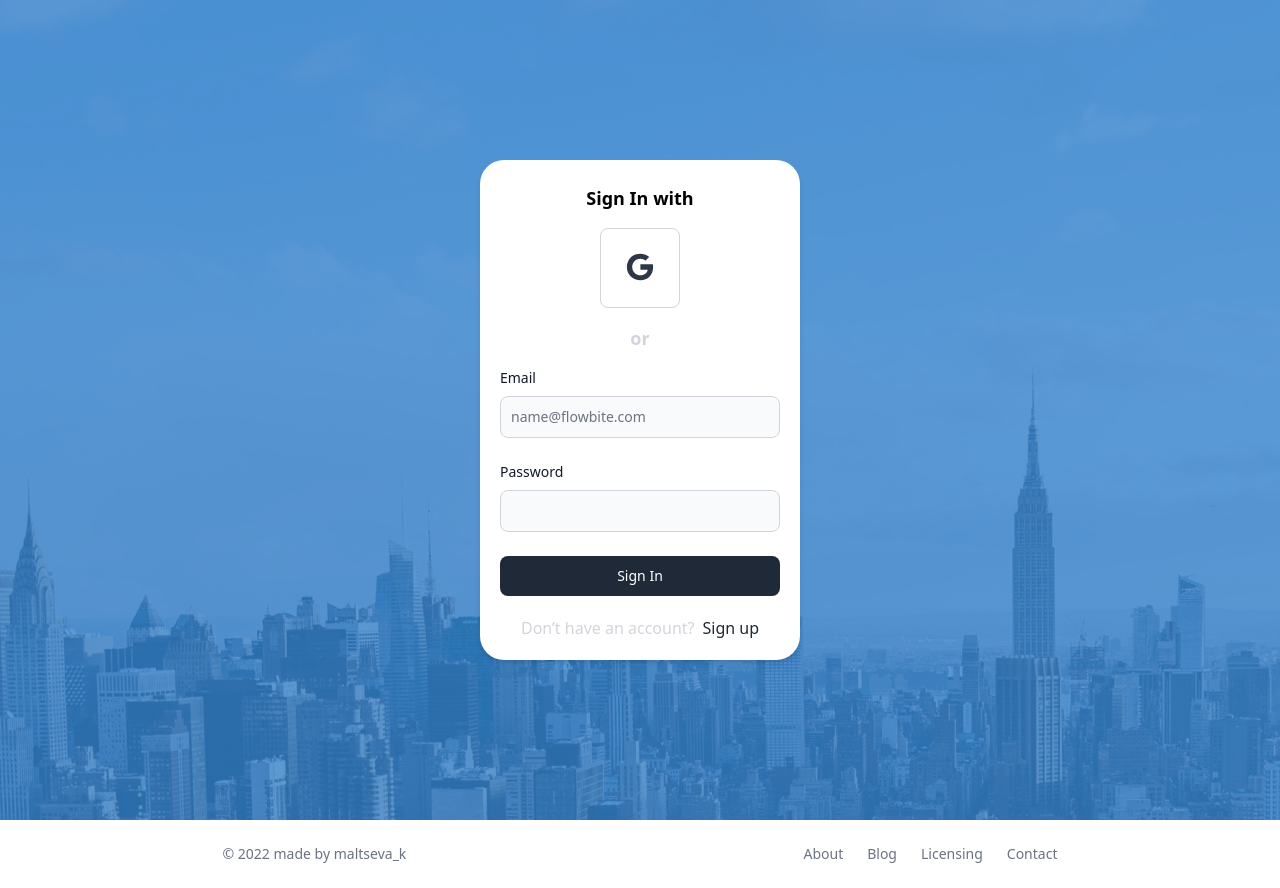
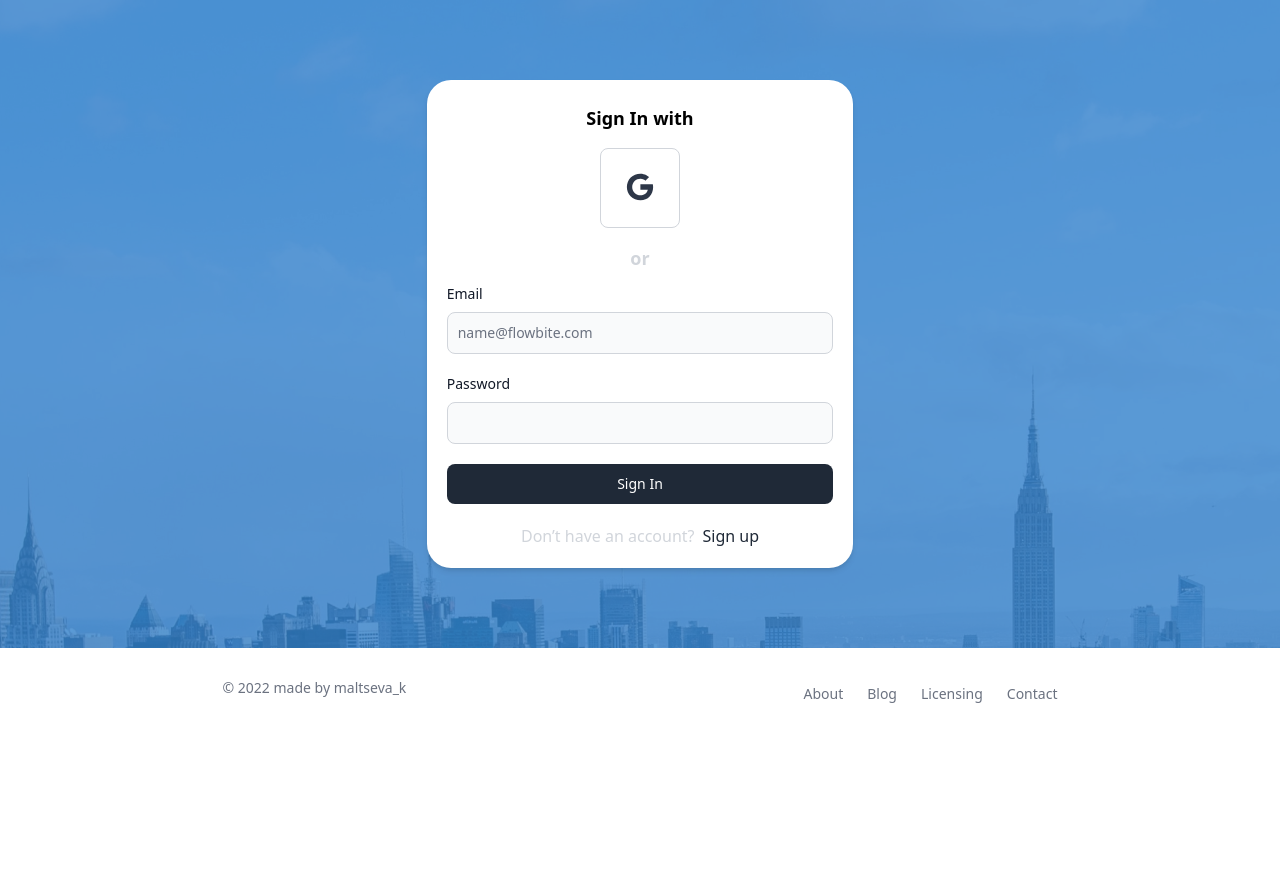
Before and after one commit to maltseva-k/argon, a Vue app: page /login in a window 1280 px wide. After the commit the page ends 800 px from the top, so only its background shows below. Built offline with nearby package versions, Linux system fonts and the light colour scheme; no server answers.

Commit message:
update UX of login-, register-, notfound- & stub- page's

```diff
--- a/src/components/FooterOfPage.vue
+++ b/src/components/FooterOfPage.vue
@@ -1,8 +1,8 @@
 <template>
-  <footer class="flex bg-white inset-x-0 p-4 border-transparent md:items-center md:justify-around md:p-6 dark:bg-gray-800">
+  <footer class="flex bg-white inset-x-0 p-4 border-transparent align-middle items-center justify-around md:items-center md:justify-around md:p-6 dark:bg-gray-800">
     <span class="text-sm text-gray-500 sm:text-center dark:text-gray-400">© 2022 made by <a href="https://github.com/maltseva-k" target="_blank" class="hover:underline">maltseva_k</a>
     </span>
-    <ul class="flex flex-wrap items-center mt-3 text-sm text-gray-500 dark:text-gray-400 sm:mt-0">
+    <ul class="flex flex-wrap items-center mt-3 text-sm text-gray-500 dark:text-gray-400 mt-0">
       <li>
         <router-link :to="{name: 'StubPage'}" class="mr-4 hover:underline md:mr-6 ">About</router-link>
       </li>
--- a/src/components/LoginForm.vue
+++ b/src/components/LoginForm.vue
@@ -1,8 +1,9 @@
 <template>
+  <div class="w-full">
     <form
       @submit.prevent="SubmitHandler"
-    class="bg-white rounded-3xl p-5 shadow-md">
-    <div class="mb-3 text-center">
+      class="bg-white rounded-3xl p-5 shadow-md lg:left-0 lg:w-full min-w-max">
+      <div class="mb-2 text-center">
         <h2 class="text-lg font-bold leading-loose mb-3">Sign In with</h2>
         <div class="flex justify-center gap-3">
           <div class="hidden w-20 h-20 bg-white border-1 border border-gray-300 rounded-lg">
@@ -23,13 +24,13 @@
         </div>
         <p class="text-gray-300 text-lg font-bold leading-loose mt-3">or</p>
       </div>
-    <div class="mb-6">
+      <div class="mb-5">
         <label for="name" class="block mb-2 text-sm font-medium text-gray-900 dark:text-gray-300">Email</label>
         <input
           v-model="email"
           type="text" id="name" class="bg-gray-50 border border-gray-300 text-gray-900 text-sm rounded-lg focus:ring-blue-500 focus:border-blue-500 block w-full p-2.5 dark:bg-gray-700 dark:border-gray-600 dark:placeholder-gray-400 dark:text-white dark:focus:ring-blue-500 dark:focus:border-blue-500" placeholder="name@flowbite.com" required="">
       </div>
-    <div class="mb-6">
+      <div class="mb-5">
         <label for="password" class="block mb-2 text-sm font-medium text-gray-900 dark:text-gray-300">Password</label>
         <input
           v-model="password"
@@ -43,6 +44,8 @@
         <router-link :to="{name: 'register'}" class="text-base text-gray-800 font-medium mt-3">Sign up</router-link>
       </div>
     </form>
+  </div>
+
 </template>
 
 <script>
--- a/src/components/RegisterForm.vue
+++ b/src/components/RegisterForm.vue
@@ -1,14 +1,8 @@
 <template>
-  <div class="text-white text-center">
-    <h1 class="font-bold text-3xl mb-2">Welcome!</h1>
-    <p>
-      Use these awesome forms to login or create new account in your project for free.
-    </p>
-  </div>
     <form
       @submit.prevent="SubmitHandler"
-    class="bg-white rounded-2xl p-5 mt-4 shadow-md">
-    <div class="mb-3 text-center">
+      class="bg-white rounded-3xl p-5 shadow-md lg:left-0 lg:w-full min-w-max">
+      <div class="mb-1 text-center">
         <h2 class="text-lg font-bold leading-loose mb-3">Register with</h2>
         <div class="flex justify-center gap-3">
           <div class="hidden w-20 h-20 bg-white border-1 border border-gray-300 rounded-lg">
@@ -27,21 +21,21 @@
             </button>
           </div>
         </div>
-      <p class="text-gray-300 text-lg font-bold leading-loose mt-2">or</p>
+        <p class="text-gray-300 text-lg font-bold leading-loose mt-1">or</p>
       </div>
-    <div class="mb-6">
+      <div class="mb-4">
         <label for="name" class="block mb-2 text-sm font-medium text-gray-900 dark:text-gray-300">Name</label>
         <input
           v-model="name"
           type="text" id="name" class="bg-gray-50 border border-gray-300 text-gray-900 text-sm rounded-lg focus:ring-blue-500 focus:border-blue-500 block w-full p-2.5 dark:bg-gray-700 dark:border-gray-600 dark:placeholder-gray-400 dark:text-white dark:focus:ring-blue-500 dark:focus:border-blue-500" placeholder="Name" required="">
       </div>
-    <div class="mb-6">
+      <div class="mb-4">
         <label for="email" class="block mb-2 text-sm font-medium text-gray-900 dark:text-gray-300">Email</label>
         <input
           v-model="email"
           type="email" id="email" class="bg-gray-50 border border-gray-300 text-gray-900 text-sm rounded-lg focus:ring-blue-500 focus:border-blue-500 block w-full p-2.5 dark:bg-gray-700 dark:border-gray-600 dark:placeholder-gray-400 dark:text-white dark:focus:ring-blue-500 dark:focus:border-blue-500" placeholder="name@flowbite.com" required="">
       </div>
-    <div class="mb-6">
+      <div class="mb-4">
         <label for="password" class="block mb-2 text-sm font-medium text-gray-900 dark:text-gray-300">Password</label>
         <input
           v-model="password"
--- a/src/components/layouts/SignInLayout.vue
+++ b/src/components/layouts/SignInLayout.vue
@@ -1,6 +1,6 @@
 <template>
-    <div class="pt-40 pb-40 bg-no-repeat bg-top bg-[url('/src/images/BackgroundCity.png')]">
-      <main >
+    <div class="w-full pt-20 pb-20 bg-no-repeat bg-top bg-[url('/src/images/BackgroundCity.png')]">
+      <main class="w-full">
         <main-loader v-if="isLoading"/>
         <router-view />
       </main>
--- a/src/components/layouts/SignUpLayout.vue
+++ b/src/components/layouts/SignUpLayout.vue
@@ -1,11 +1,11 @@
 <template>
-  <div class="h-screen">
-    <div class="h-96 bg-no-repeat bg-cover bg-center rounded-3xl bg-top mt-5 mr-5 ml-5 bg-[url('/src/images/BackgroundCitySmall.png')] ">
+  <div class="h-screen relative w-full">
+    <div class="h-96 bg-no-repeat bg-cover bg-center lg:rounded-3xl bg-top mt-5 mr-0 ml-0 lg:mr-5 lg:ml-5 bg-[url('/src/images/BackgroundCitySmall.png')]">
     </div>
-    <main class="absolute z-10 w-full top-5">
+    <main class="w-full absolute top-5">
         <main-loader v-if="isLoading" />
         <router-view />
-      </main>
+    </main>
   </div>
 </template>
 
--- a/src/views/LoginPage.vue
+++ b/src/views/LoginPage.vue
@@ -1,5 +1,5 @@
 <template>
-  <div class="container mx-auto w-1/4">
+  <div class="lg:w-1/3 sm:w-3/5 mx-auto w-4/5">
     <login-form />
   </div>
 </template>
--- a/src/views/PageNotFound.vue
+++ b/src/views/PageNotFound.vue
@@ -1,6 +1,5 @@
 <template>
-  <div class=" h-2/3 mt-10"></div>
-  <div class=" min-w-min bg-white ml-auto mr-auto mt-18 rounded-2xl p-10 w-1/3 shadow-md">
+  <div class="lg:w-1/3 sm:w-3/5 mx-auto w-4/5 min-w-min bg-white rounded-2xl p-10 mb-10 shadow-md">
     <div class="mt-2 text-center align-middle font-sans font-bold text-9xl tracking-wide text-blue-500 ml-auto mr-auto mb-20 ">404</div>
     <div class="text-medium text-center text-xl font-sans align-middle mt-auto ml-auto mb-auto">
       <h1 class="mt-2 font-bold text-lg mb-2">Page Not Found</h1>
--- a/src/views/RegisterPage.vue
+++ b/src/views/RegisterPage.vue
@@ -1,7 +1,11 @@
 <template>
-  <div class="container mx-auto w-1/4">
-    <register-form />
-  </div>
+    <div class="lg:w-1/3 sm:w-3/5 mx-auto w-4/5">
+      <h1 class="font-bold text-white text-center text-2xl mb-1 lg:mb-1">Welcome!</h1>
+      <p class="text-center text-white mb-1 lg:mb-2">
+        Use these awesome forms to create new account in project for free.
+      </p>
+      <register-form />
+    </div>
 </template>
 
 <script>
--- a/src/views/StubPage.vue
+++ b/src/views/StubPage.vue
@@ -1,5 +1,5 @@
 <template>
-    <div class="text-center min-w-min bg-white ml-auto mr-auto mt-20 mb-10 rounded-2xl p-10 w-1/3 shadow-md">
+    <div class="text-center min-w-min lg:w-1/3 sm:w-3/5 mx-auto w-4/5 bg-white mt-36 mb-32 rounded-2xl p-11 shadow-md">
       <h1 class="mt-2 font-bold text-xl mb-2">Page under construction</h1>
       <p class="text-lg text-center font-sans align-middle mt-auto ml-auto mb-auto">Please, come back later</p>
       <router-link :to="{ name: 'home' }" class="hover:underline text-blue-500 mt-5  w-full text-center -ml-5 pl-0 flex justify-center items-center font-bold">
```
Lines whose indentation alone changed are shown as unchanged.
